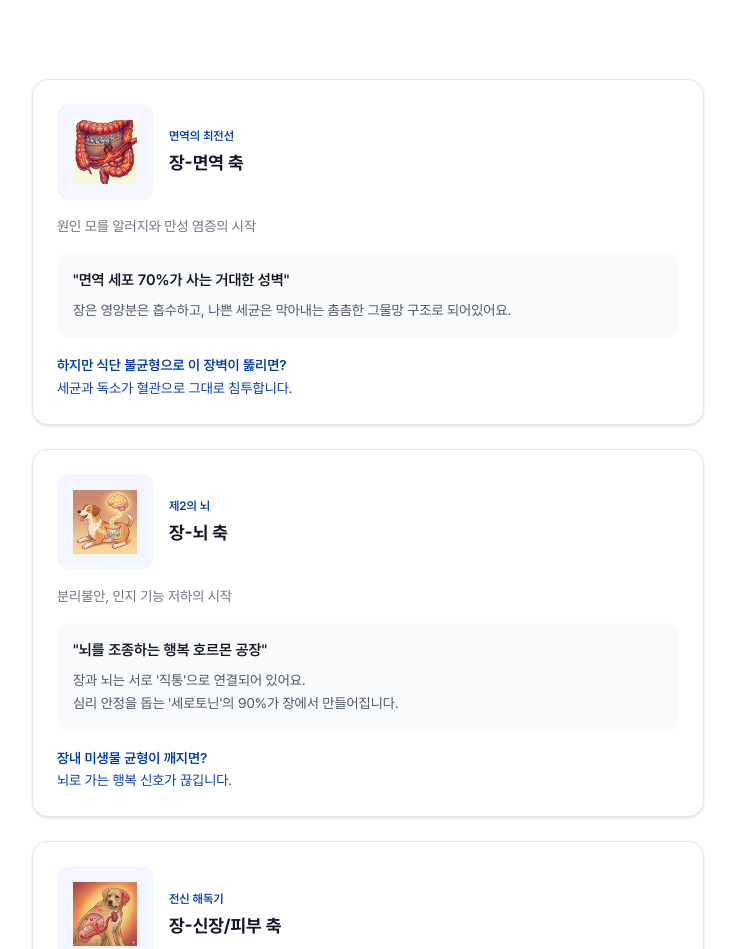
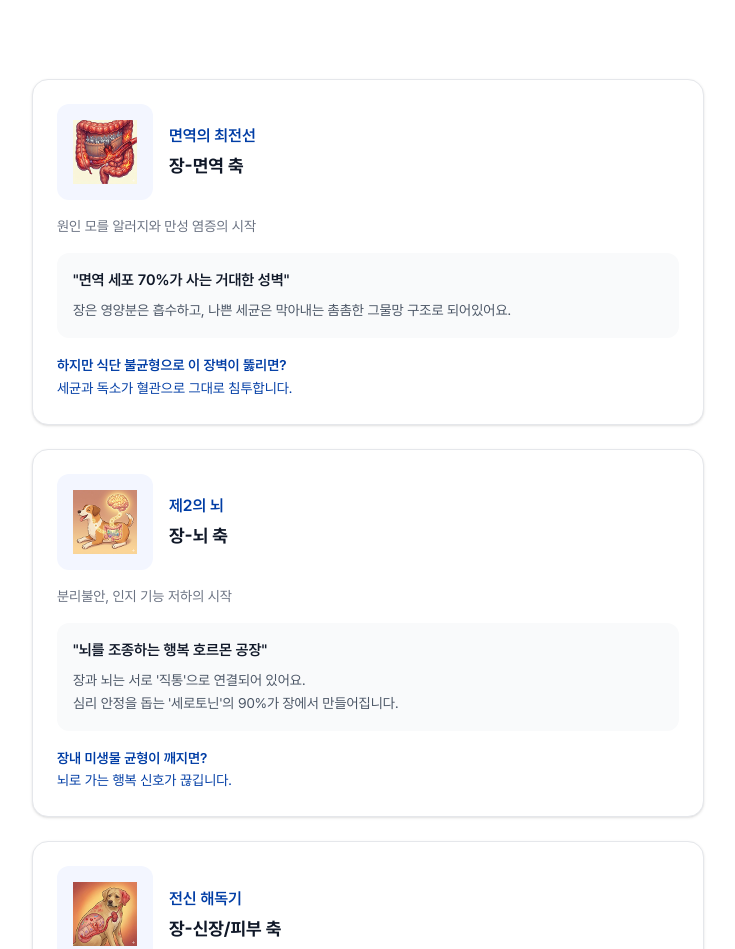
Before and after one commit to SeokHoChoi/test-jelly-univ-fe, a Next.js app: page /nyangu-diet in a window 1280 px wide. Shown: the part 2783-3732 px from the top of the page, without its empty margins (272-1007 px from the left). Built offline with nearby package versions, Linux system fonts and the light colour scheme; no server answers.

Commit message:
feat: 냥구 페이지 > 가독성을 위해 강조 카드 제목 텍스트 사이즈 확대

```diff
--- a/src/app/nyangu-diet/page.tsx
+++ b/src/app/nyangu-diet/page.tsx
@@ -270,7 +270,9 @@ export default function NyanguDietPage() {
                       />
                     </div>
                     <div>
-                      <p className="text-[12px] text-[#003DA5] font-semibold mb-1">면역의 최전선</p>
+                      <p className="text-[14px] md:text-[16px] text-[#003DA5] font-semibold mb-1">
+                        면역의 최전선
+                      </p>
                       <p className="text-[18px] font-bold text-gray-900">장-면역 축</p>
                     </div>
                   </div>
@@ -305,7 +307,9 @@ export default function NyanguDietPage() {
                       />
                     </div>
                     <div>
-                      <p className="text-[12px] text-[#003DA5] font-semibold mb-1">제2의 뇌</p>
+                      <p className="text-[14px] md:text-[16px] text-[#003DA5] font-semibold mb-1">
+                        제2의 뇌
+                      </p>
                       <p className="text-[18px] font-bold text-gray-900">장-뇌 축</p>
                     </div>
                   </div>
@@ -342,7 +346,9 @@ export default function NyanguDietPage() {
                       />
                     </div>
                     <div>
-                      <p className="text-[12px] text-[#003DA5] font-semibold mb-1">전신 해독기</p>
+                      <p className="text-[14px] md:text-[16px] text-[#003DA5] font-semibold mb-1">
+                        전신 해독기
+                      </p>
                       <p className="text-[18px] font-bold text-gray-900">장-신장/피부 축</p>
                     </div>
                   </div>
```
